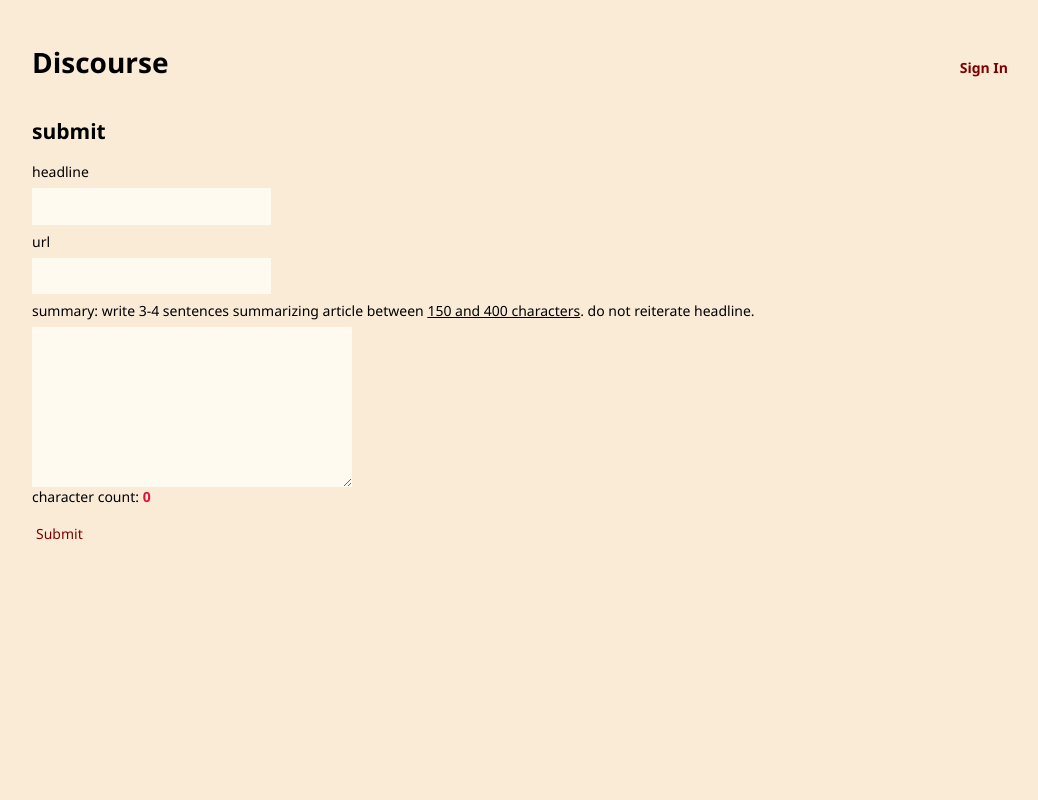
After one commit to aliabid94/discourse, a Flask app: page /submit in a window 1280 px wide. The commit adds this page. Shown: the whole page, without its empty margins (118-1156 px from the left). Run offline with Flask 2, Linux system fonts and the light colour scheme.

Commit message:
added posting article, upvotes

```diff
--- a/app.py
+++ b/app.py
@@ -1,8 +1,11 @@
-from flask import Flask, request, render_template, send_from_directory, redirect, abort
+from flask import Flask, request, render_template, send_from_directory, redirect, abort, jsonify
 from flask_login import LoginManager, login_user, logout_user, current_user, login_required
 import os
 import hashlib
 import sqlite_utils
+import tables
+import time
+from urllib.parse import urlparse
 
 ARTICLES_PER_PAGE = 25
 
@@ -11,50 +14,30 @@
 login_manager = LoginManager()
 login_manager.login_view = 'login'
 login_manager.init_app(app)
-db = sqlite_utils.Database("discourse.db")
 
+def get_age(now, timestamp):
+    diff = now - timestamp
+    if diff < 60:
+        return "just now"
+    elif diff < 60 * 60:
+        unit = "minute"
+        diff /= 60
+    elif diff < 60 * 60 * 24:
+        unit = "hour"
+        diff /= (60 * 60)
+    else:
+        unit = "day"
+        diff /= (60 * 60 * 24)
+    diff = int(diff)
+    if diff != 1:
+        unit += "s"
+    return str(int(diff)) + " " + unit + " ago"
 
-def create_tables():
-    tables = db.table_names()
-    if "articles" not in tables:
-        db["articles"].create({
-            "id": int,
-            "title": str,
-            "summary": str,
-            "link": str,
-            "time_created": int,
-            "upvotes": int,
-            "comments": int,
-        }, pk="id")
-    if "comments" not in tables:
-        db["comments"].create({
-            "id": int,
-            "content": str,
-            "parent_id": int,
-            "author": str,
-            "article_id": int,
-            "time_created": int,
-            "agrees": int,
-            "disagrees": int,
-            "low_qualities": int,
-            "violations": int,
-        }, pk="id")
-    if "meta_comments" not in tables:
-        db["meta_comments"].create({
-            "comment_id": int,
-            "src_user": str,
-            "dest_user": str,
-            "time_created": int,
-            "agreement": int,  # -1 is disagree, 1 is agree
-            "low_quality": bool,
-            "violation": bool
-        }, pk=("comment_id", "src_user"))
-    if "users" not in tables:
-        db["users"].create({
-            "username": str,
-            "password_hash": str,
-        }, pk="username")
-
+def get_host(url):
+    url = urlparse(url).netloc
+    if url.startswith("www."):
+        url = url[4:]
+    return url
 
 @app.route('/')
 def homepage():
@@ -63,8 +46,10 @@
     offset = (p - 1) * ARTICLES_PER_PAGE
     top_articles = db["articles"].rows_where(order_by="upvotes desc",
                                              limit=ARTICLES_PER_PAGE, offset=offset)
-    return render_template("index.html", articles=list(top_articles), p=p, offset=offset,
-                           current_user=current_user)
+    articles = list(top_articles)
+    article_ids = [article["id"] for article in articles]
+    return render_template("index.html", articles=articles, article_ids=article_ids, p=p, offset=offset,
+                           current_user=current_user, now=time.time(), get_age=get_age, get_host=get_host)
 
 
 @app.route('/<int:article_id>')
@@ -73,7 +58,12 @@
     article = db["articles"].get(article_id)
     comments = db["comments"].rows_where(
         "article_id = ?", [article_id], order_by="id asc")
-    return render_template("article.html", article=article, comments=list(comments), current_user=current_user)
+    comments=list(comments)
+    now = time.time()
+    for comment in comments:
+        comment["age"] = get_age(now, comment["time_created"])
+    return render_template("article.html", article=article, comments=comments,
+        current_user=current_user, host=get_host(article["url"]))
 
 
 @app.route('/favicon.ico')
@@ -91,6 +81,29 @@
 
     def get_id(self):
         return self.id
+
+
+@app.route('/submit', methods=["GET", "POST"])
+def submit():
+    if request.method == "GET":
+        return render_template("submit.html", current_user=current_user)
+    elif request.method == "POST":
+        db = sqlite_utils.Database("discourse.db")
+        articles_table = db["articles"]
+        url = request.form.get("url")
+        if not url.startswith("http://") and (not url.startswith("https://")):
+            url = "http://" + url
+        article = {
+            "headline": request.form.get("headline"),
+            "summary": request.form.get("summary"),
+            "url": url,
+            "submitter": current_user.id,
+            "time_created": int(time.time()),
+            "upvotes": 0,
+            "comments": 0,
+        }
+        articles_table.insert(article)
+        return redirect("/" + str(articles_table.last_pk))
 
 
 @app.route('/login', methods=["GET", "POST"])
@@ -115,18 +128,20 @@
 
 
 @app.route('/signup', methods=["POST"])
+@login_required
 def signup():
     username = request.form.get("username")
     password = request.form.get("password")
     password_hash = hashlib.md5(password.encode()).hexdigest()
     db = sqlite_utils.Database("discourse.db")
+    users_table = db["users"]
     try:
-        user = db["users"].get(username)
+        user = users_table.get(username)
         return abort(403, "User exists")
     except sqlite_utils.db.NotFoundError:
         pass
     user = {"username": username, "password_hash": password_hash}
-    db["users"].insert(user)
+    users_table.insert(user)
     login_user(User(username))
     return redirect("/")
 
@@ -150,16 +165,48 @@
     db = sqlite_utils.Database("discourse.db")
     data.update({
         "author": current_user.id,
+        "time_created": int(time.time()),
         "agrees": 0,
         "disagrees": 0,
         "low_qualities": 0,
         "violations": 0,
     })
-    db["comments"].insert(data)
-    article = db["articles"].get(data["article_id"])
+    articles_table = db["articles"]
+    comments_table = db["comments"]
+    comments_table.insert(data)
+    article = articles_table.get(data["article_id"])
     article["comments"] += 1
-    db["articles"].upsert(article, pk="id")
+    articles_table.upsert(article, pk="id")
     return {"success": True}
+
+@app.route('/upvote', methods=["GET", "POST"])
+@login_required
+def upvote():
+    db = sqlite_utils.Database("discourse.db")
+    upvotes_table = db["upvotes"]
+    if request.method == "GET":
+        article_ids = request.args.getlist("article_ids")
+        upvotes = upvotes_table.rows_where(
+            "username = ? and article_id in (" + ", ".join(["?"] * len(article_ids)) + ")",
+            [current_user.id] + article_ids)
+        return jsonify([item["article_id"] for item in upvotes])
+    elif request.method == "POST":
+        data = request.get_json(force=True)
+        article_id = int(data["article_id"])
+        try:
+            upvotes_table.get((article_id, current_user.id))
+            return {"success": True}
+        except sqlite_utils.db.NotFoundError:
+            pass
+        upvotes_table.insert({
+            "username": current_user.id,
+            "article_id": article_id
+        }, pk=("article_id", "username"))
+        articles_table = db["articles"]
+        article = articles_table.get(article_id)
+        article["upvotes"] += 1
+        articles_table.upsert(article, pk="id")
+        return {"success": True}
 
 
 @app.route('/meta_comment', methods=["POST"])
@@ -169,10 +216,12 @@
     agreement = data.get("agreement")
     assert agreement in [-1, 1, None]
     db = sqlite_utils.Database("discourse.db")
-    comment = db["comments"].get(data["comment_id"])
+    comments_table = db["comments"]
+    meta_comments_table = db["meta_comments"]
+    comment = comments_table.get(data["comment_id"])
     try:
-        existing_data = db["meta_comments"].get(
-            (data["comment_id"], "user_id"))
+        existing_data = meta_comments_table.get(
+            (data["comment_id"], current_user.id))
     except sqlite_utils.db.NotFoundError:
         existing_data = {}
     if agreement is not None:
@@ -188,13 +237,13 @@
         comment["low_qualities"] += 1
     if not existing_data.get("violation") and data.get("violation"):
         comment["violations"] += 1
-    db["comments"].upsert(comment, pk="id")
-    data["src_user"] = current_user.id
-    data["dest_user"] = comment["author"]
-    db["meta_comments"].upsert(data, pk=("comment_id", "src_user"))
+    comments_table.upsert(comment, pk="id")
+    data["src_username"] = current_user.id
+    data["dest_username"] = comment["author"]
+    meta_comments_table.upsert(data, pk=("comment_id", "src_username"))
     return {"success": True}
 
 
 if __name__ == "__main__":
-    create_tables()
+    tables.create_tables()
     app.run(port=5099)
--- a/static/style/style.css
+++ b/static/style/style.css
@@ -34,6 +34,12 @@
   background-color: none;
   text-decoration: underline;
 }
+.upvote {
+  transition: background-color 100ms;
+}
+.upvote.upvoted {
+  color: coral;
+}
 .articles .summary {
   display: none;
 }
@@ -48,10 +54,14 @@
 .article {
   margin-bottom: 1em;
 }
-.line1 {
-  font-size: 1.2rem;
+.credit {
+  margin-right: 4px;
+}
+.line1 small {
+  color: gray;
 }
 .line2 {
+  font-size: 0.8rem;
   margin-top: 4px;
 }
 hr {
@@ -67,9 +77,10 @@
 .comment.child {
   padding-left: 1em;
   margin-left: 1em;
-  border-left: solid 1px gray;
+  border-left: solid 2px rosybrown;
 }
 .comment_controls {
+  font-size: 0.8rem;
   padding-bottom: 0.75em;
 }
 .comment .link {
@@ -99,14 +110,14 @@
   flex-wrap: wrap;
   justify-content: space-between;
 }
-#login_sections > form {
+form {
   flex-grow: 1;
 }
-#login_sections label  {
+form label  {
   display: block;
   margin: 0.5em 0;
 }
-#login_sections input[type=text], #login_sections input[type=password] {
+form input[type=text], form input[type=password], form textarea {
   background-color: floralwhite;
   color: inherit;
   border: none;
@@ -116,10 +127,17 @@
   outline: inherit;
   padding: 0.5em;
 }
-#login_sections input[type=submit] {
+form textarea {
+  width: 320px;
+  height: 160px;
+}
+form input[type=submit] {
   margin-top: 1em;
   display: block;
   background: none;
   border: none;
   font: inherit;
 }
+#char_count {
+  font-weight: bold;
+}
--- /dev/null
+++ b/templates/submit.html
@@ -0,0 +1,46 @@
+<html>
+<head>
+  <title>Discourse</title>
+  <link href="static/style/style.css" rel="stylesheet">
+</head>
+<body>
+  <div class="container">
+  <div class="top">
+    <a href="/"><h1>Discourse</h1></a>
+    {% if current_user.is_authenticated %}
+    <span class="welcome">Hi, {{ current_user.id }} &bull;
+      <a class="link" href="/submit">Submit</a> &bull;
+      <a class="link" href="/logout">Logout</a>
+    </span>
+    {% else %}
+    <a class="link" href="/login">Sign In</a>
+    {% endif %}
+  </div>
+    <form id="submit" method="POST" action="/submit">
+      <h2>submit</h2>
+      <label for="headline">headline</label>
+      <input type="text" name="headline">
+      <label for="url">url</label>
+      <input type="text" name="url">
+      <label for="summary">summary: write 3-4 sentences summarizing article between <u>150 and 400 characters</u>. do not reiterate headline.</label>
+      <textarea name="summary" onkeyup="countChar(this)"></textarea>
+      <div>
+        character count:
+        <span id="char_count" style="color: crimson">0</span>
+      </div>
+      <input class="link" type="submit">
+    </form>
+  <script>
+    function countChar(item) {
+      var len = item.value.length;
+      char_count = document.querySelector("#char_count");
+      char_count.innerHTML = len;
+      if (len < 150 || len > 400) {
+        char_count.style.color = "crimson";
+      } else {
+        char_count.style.color = "inherit";
+      }
+    };
+  </script>
+</body>
+</html>
```
Also changed, not shown: fake/fake_data.py (+25 -6 lines), tables.py (added, +65 -0 lines), templates/article.html (+32 -10 lines), templates/index.html (+50 -7 lines), templates/login.html (+4 -8 lines).
